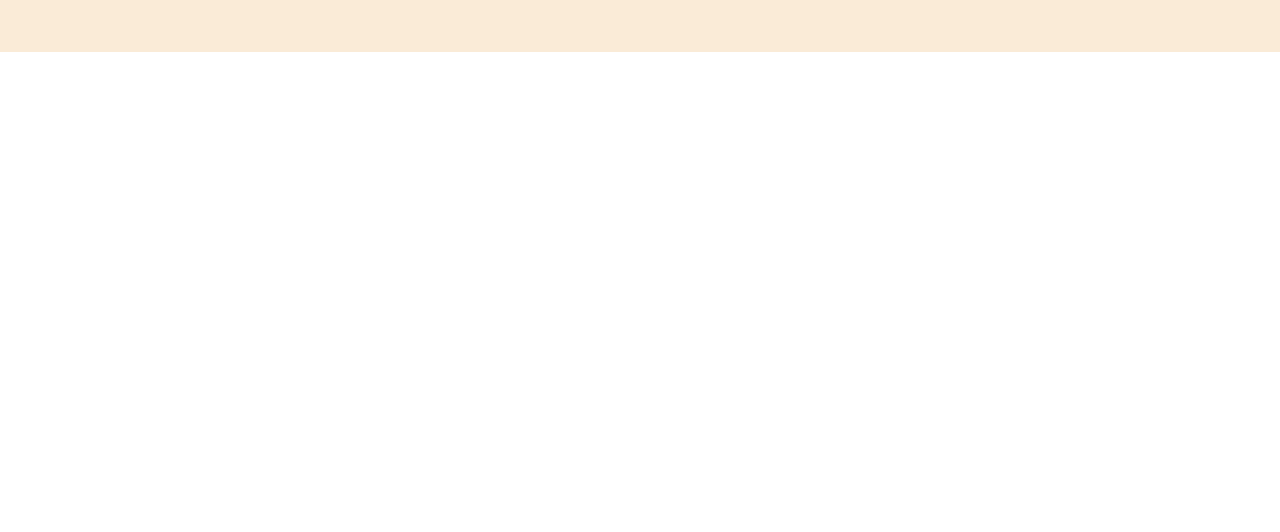
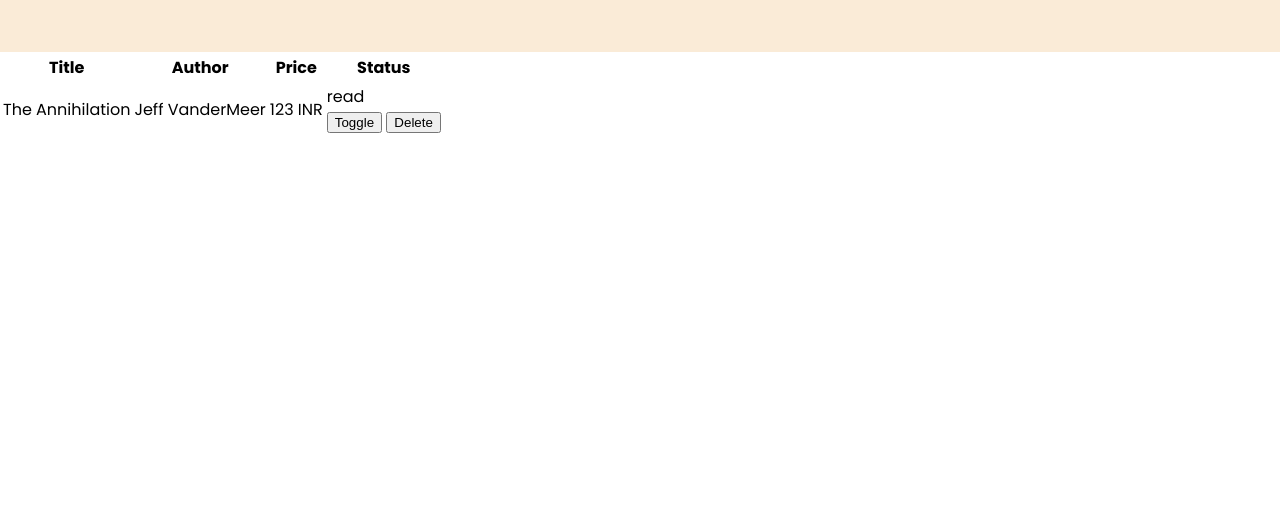
Before and after one commit to vipul-khedekar/library-app, a plain HTML site: page index.html in a window 1280 px wide. Shown: the part 268-800 px from the top of the page. Drawn offline with Linux system fonts and the light colour scheme.

Commit message:
structured book list container, filled dummy content for reference of how/where to stylize

```diff
--- a/index.html
+++ b/index.html
@@ -33,6 +33,21 @@
             </form>
         </div>
         <div class="book-list-container">
+            <table>
+                <th>Title</th>
+                <th>Author</th>
+                <th>Price</th>
+                <th>Status</th>
+                <tr>
+                    <td>The Annihilation</td>
+                    <td>Jeff VanderMeer</td>
+                    <td>123 INR</td>
+                    <td>read<br>
+                        <button type="button">Toggle</button>
+                        <button type="button">Delete</button>
+                    </td>
+                </tr>
+            </table>
         </div>
     </div>
 </body>
```
